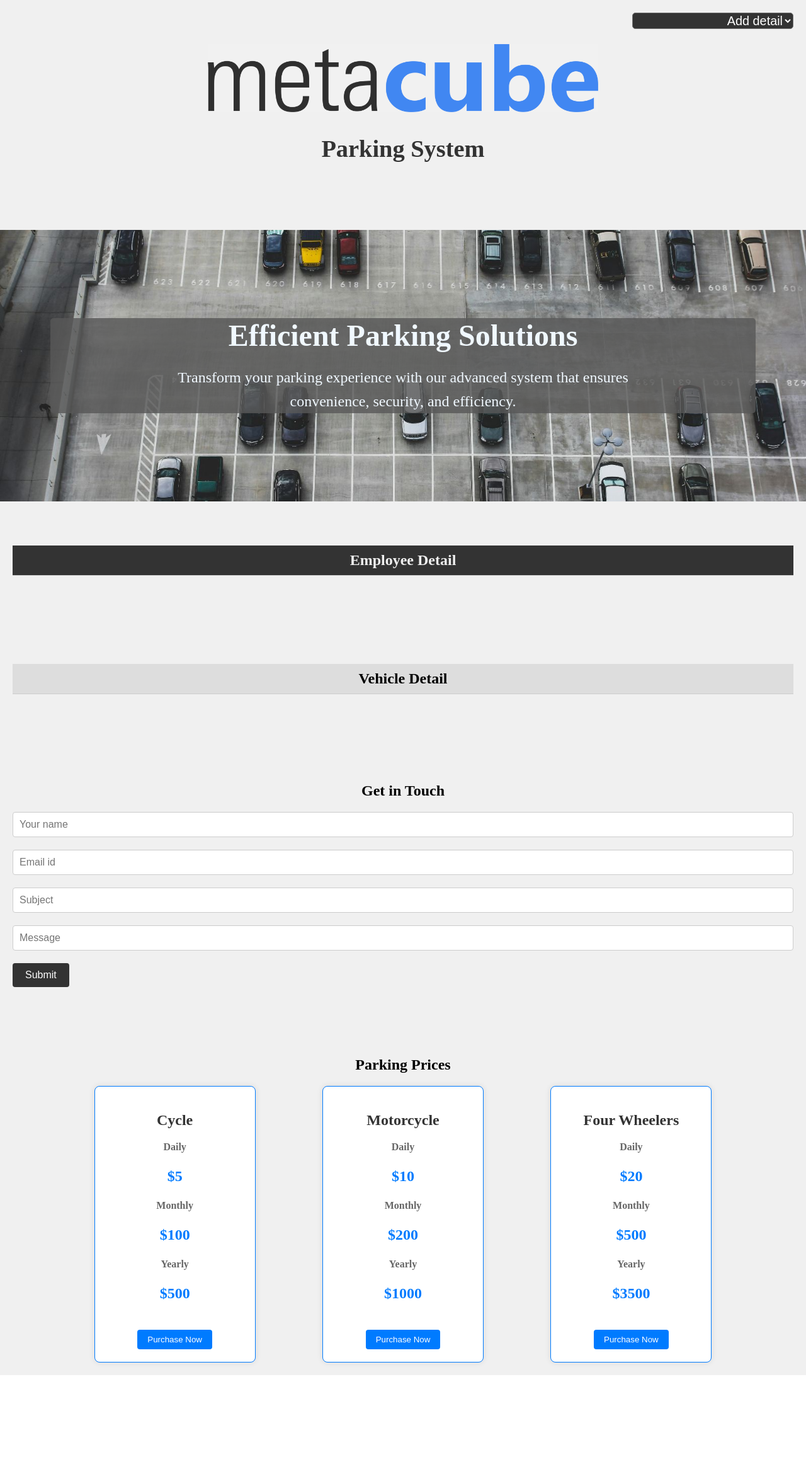
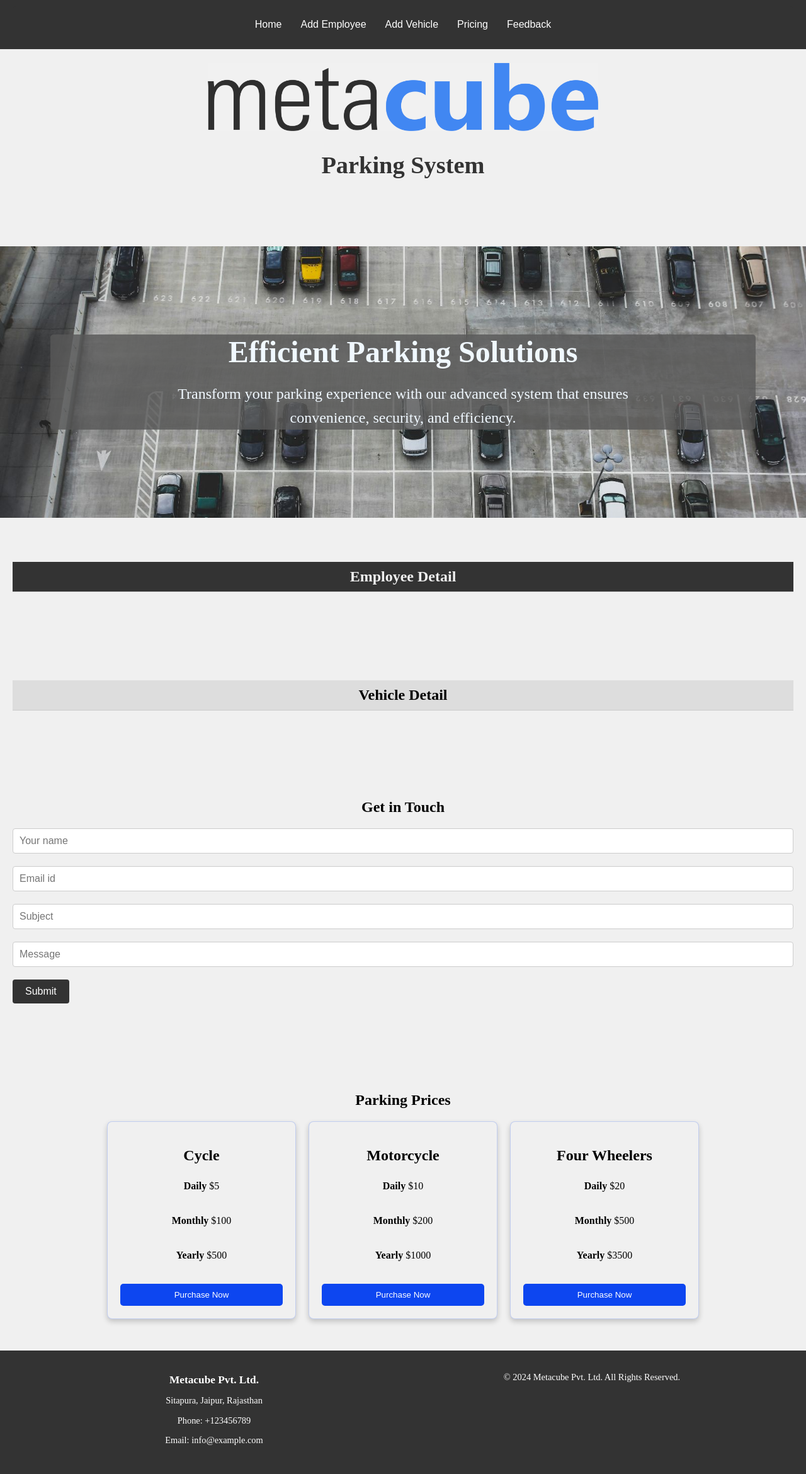
Before and after one commit to GauravMetacube/parking-system-landing-page, a plain HTML site: page index.html in a window 1280 px wide. Shown: the whole page at 63% size. Before the commit the page ends 2183 px from the top, so only its background shows below. Drawn offline with Linux system fonts and the light colour scheme.

Commit message:
Updated style: updated pricing table style and added header and footer

```diff
--- a/index.html
+++ b/index.html
@@ -11,19 +11,30 @@
 <body>
     <!-- header section with a navbar -->
     <section id="header">
-        <div class="image-container">
-            <img class="cover-img" src="files/metacube_logo.png" alt="metacube_logo">
-            <h1>Parking System</h1>
+        <nav class="full-screen">
+            <div class="navbar">
+                <a class="navItem" href="#header">Home</a>
+                <a class="navItem" href="#employee-section">Add Employee </a>
+                <a class="navItem" href="#vehicle-section">Add Vehicle</a>
+                <a class="navItem" href="#pricing">Pricing</a>
+                <a class="navItem" href="#feedback">Feedback</a>
             </div>
-        <nav>
+        </nav>
+        <nav class="mobile-screen">
             <select class="navbar" onchange="navigateToSection(this)">
-                <option class="navItem" value="#employee-section">Add detail</option>
+                <option class="navItem" value="#header">Home</option>
+                <option class="navItem" value="#employee-section">Add Employee </option>
                 <option class="navItem" value="#vehicle-section">Add Vehicle</option>
                 <option class="navItem" value="#pricing">Pricing</option>
                 <option class="navItem" value="#feedback">Feedback</option>
             </select>
         </nav>
+        <div class="image-container">
+            <img class="cover-img" src="files/metacube_logo.png" alt="metacube_logo">
+            <h1>Parking System</h1>
+        </div>
     </section>
+
     <section id="hero-section">
         <div class="hero-content">
             <h2 class="hero-title">Efficient Parking Solutions</h2>
@@ -47,7 +58,11 @@
                 </div>
                 <div class="form-group">
                     <label for="gender">Gender:</label>
-                    <input type="text" id="gender" name="gender" placeholder="Gender" required>
+                    <select required>
+                        <option>Male</option>
+                        <option>Female</option>
+                        <option>others</option>
+                    </select>
                 </div>
                 <div class="form-group">
                     <label for="email">Email:</label>
@@ -132,57 +147,25 @@
             </div>
         </form>
     </section>
+
     <!-- pricing section -->
-    <!-- <section id="pricing">
-        <h1>Parking Prices</h1>
-        <table class="pricing-table">
-            <thead>
-                <tr>
-                    <th></th>
-                    <th>Cycle</th>
-                    <th>Motorcycle</th>
-                    <th>Four Wheelers</th>
-                </tr>
-            </thead>
-            <tbody>
-                <tr>
-                    <td>Daily</td>
-                    <td>$5</td>
-                    <td>$10</td>
-                    <td>$20</td>
-                </tr>
-                <tr>
-                    <td>Monthly</td>
-                    <td>$100</td>
-                    <td>$200</td>
-                    <td>$500</td>
-                </tr>
-                <tr>
-                    <td>Yearly</td>
-                    <td>$500</td>
-                    <td>$1000</td>
-                    <td>$3500</td>
-                </tr>
-            </tbody>
-        </table>
-    </section> -->
     <section id="pricing">
         <h1>Parking Prices</h1>
-
+        <div class="pricing-table">
             <div class="pricing-item">
                 <h2>Cycle</h2>
                 <div class="pricing-details">
                     <div class="pricing-category">
-                    <h3>Daily</h3>
-                    <p>$5</p>
+                        <h3>Daily </h3>
+                        <p> $5</p>
                     </div>
                     <div class="pricing-category">
-                    <h3>Monthly</h3>
-                    <p>$100</p>
+                        <h3>Monthly </h3>
+                        <p> $100</p>
                     </div>
                     <div class="pricing-category">
-                    <h3>Yearly</h3>
-                    <p>$500</p>
+                        <h3>Yearly </h3>
+                        <p> $500</p>
                     </div>
                 </div>
                 <button class="purchase-button">Purchase Now</button>
@@ -192,16 +175,16 @@
                 <h2>Motorcycle</h2>
                 <div class="pricing-details">
                     <div class="pricing-category">
-                    <h3>Daily</h3>
-                    <p>$10</p>
+                        <h3>Daily </h3>
+                        <p> $10</p>
                     </div>
                     <div class="pricing-category">
-                    <h3>Monthly</h3>
-                    <p>$200</p>
+                        <h3>Monthly </h3>
+                        <p> $200</p>
                     </div>
                     <div class="pricing-category">
-                    <h3>Yearly</h3>
-                    <p>$1000</p>
+                        <h3>Yearly </h3>
+                        <p> $1000</p>
                     </div>
                 </div>
                 <button class="purchase-button">Purchase Now</button>
@@ -211,21 +194,35 @@
                 <h2>Four Wheelers</h2>
                 <div class="pricing-details">
                     <div class="pricing-category">
-                    <h3>Daily</h3>
-                    <p>$20</p>
+                        <h3>Daily </h3>
+                        <p> $20</p>
                     </div>
                     <div class="pricing-category">
-                    <h3>Monthly</h3>
-                    <p>$500</p>
+                        <h3>Monthly </h3>
+                        <p> $500</p>
                     </div>
                     <div class="pricing-category">
-                    <h3>Yearly</h3>
-                    <p>$3500</p>
+                        <h3>Yearly </h3>
+                        <p> $3500</p>
                     </div>
                 </div>
                 <button class="purchase-button">Purchase Now</button>
             </div>
+        </div>
     </section>
+    <footer>
+        <div class="footer-content">
+            <div class="organization-info">
+                <h3>Metacube Pvt. Ltd.</h3>
+                <p>Sitapura, Jaipur, Rajasthan</p>
+                <p>Phone: +123456789</p>
+                <p>Email: info@example.com</p>
+            </div>
+            <div class="copyright">
+                <p>&copy; 2024 Metacube Pvt. Ltd. All Rights Reserved.</p>
+            </div>
+        </div>
+    </footer>
 
 
     <script>
--- a/style.css
+++ b/style.css
@@ -4,6 +4,9 @@
 body{
     margin: 0;
     padding: 0;
+}
+a{
+    text-decoration: none;
 }
 
 section {
@@ -12,23 +15,82 @@ section {
     text-align: center;
 }
 
-.navbar {
+.full-screen {
+    position: fixed;
+    top: 0;
+    left: 0;
+    width: 100%;
+    z-index: 1000; /* Ensure the navbar is on top */
     background-color: #333;
     color: white;
-    text-align: right;
-    position: fixed;
-    top: 20px;
-    right: 20px;
-    width: 20%; /* Adjust width as needed */
+    padding: 10px 20px;
+}
+
+.navbar {
+    display: flex;
+    justify-content: center;
+    align-items: center;
+    background-color: #333;
+    color: white;
+    font-family: Arial, sans-serif;
+    padding: 10px 20px;
     border-radius: 5px;
-    font-size: 1.24em;
-    font-family: Arial, sans-serif;
 }
+
+.navItem {
+    text-decoration: none;
+    color: white;
+    padding: 10px 15px;
+}
+
+.navItem:hover {
+    border-radius: 5px;
+    background-color: #555;
+}
+
+.mobile-screen {
+    display: none; /* Hidden by default for larger screens */
+}
+
+@media (max-width: 768px) {
+    .navbar {
+        flex-direction: column;
+        position: fixed;
+        top: 0;
+        left: 0;
+        width: 100%;
+    }
+
+    .navbar.mobile-screen {
+        display: block; /* Display for mobile screens */
+    }
+
+    .navItem {
+        padding: 15px 20px;
+        text-align: center;
+        width: 100%;
+    }
+
+    select.navbar {
+        display: block;
+        width: 100%;
+        padding: 10px;
+        margin: 5px 0;
+        border: none;
+        background-color: #333;
+        color: white;
+        font-size: 1em;
+        cursor: pointer;
+    }
+}
+
+
 
 .image-container {
     text-align: center;
     color: #333;
     border-radius: 10px;
+    margin-top: 50px;
 }
 
 .image-container .hero-img {
@@ -40,6 +102,8 @@ section {
 .image-container .cover-img{
     max-width: 50%;
     margin-top: 20px;
+    display: block;
+    margin: 0 auto;
 }
 
 .image-container > h1 {
@@ -121,85 +185,133 @@ section {
 .form-group input[type="submit"]:hover {
     background-color: #555;
 }
-/* .pricing-table {
+
+
+label {
+    display: block;
+    font-weight: bold;
+    margin-bottom: 5px;
+}
+
+select {
     width: 100%;
-    border-collapse: collapse;
-    margin-top: 20px;
+    padding: 10px;
+    font-size: 1em;
+    border: 1px solid #ccc;
+    border-radius: 5px;
+    background-color: white;
 }
-.pricing-table td, .pricing-table th {
-    border: 1px solid #ccc;
-    padding: 10px;
-    text-align: center;
+
+/* Hover and focus styles */
+select:hover,
+select:focus {
+    border-color: #333;
 }
-.pricing-table th {
-    background-color: #333;
-    color: white;
-}
-.pricing-table button {
-    background-color: #333;
-    color: white;
-    border: none;
-    padding: 10px 20px;
-    cursor: pointer;
-}
-.pricing-table button:hover {
-    background-color: #555;
-} */
+
+
 #pricing {
     text-align: center;
-    background-color: #f0f0f0;
-    padding: 20px 0;
+    padding: 50px 0;
+}
+
+.pricing-table {
+    display: flex;
+    justify-content: center;
+    align-items: stretch;
+    gap: 20px;
 }
 
 .pricing-item {
-    display: inline-block;
-    vertical-align: top;
-    width: 20%;
-    margin: 0 4%;
-    background-color: #ffffff;
+    background-color: #f0f0f0;
+    padding: 20px;
     border-radius: 8px;
-    border: 1px solid #007bff;
-    box-shadow: 0 0 10px rgba(0, 0, 0, 0.1);
-    padding: 20px;
+    box-shadow: 0 4px 8px rgba(0, 0, 0, 0.2);
+    border: 1px solid rgb(13,70,240,0.2);
+    flex: 1;
+    max-width: 300px;
     text-align: center;
 }
 
 .pricing-item h2 {
-    color: #333333;
+    font-size: 1.5em;
+    margin-bottom: 10px;
 }
 
 .pricing-details {
-    margin-top: 20px;
-    text-align: center;
+    display: flex;
+    flex-direction: column;
+    gap: 5px;
 }
 
 .pricing-category {
-    margin-bottom: 15px;
+    display: flex;
+    justify-content: center;
+    align-items: center;
+    gap: 4px;
 }
 
 .pricing-category h3 {
-    font-size: 16px;
-    margin-bottom: 5px;
-    color: #666666;
-}
-
-.pricing-category p {
-    font-size: 24px;
+    font-size: 1em;
     font-weight: bold;
-    color: #007bff;
 }
 
 .purchase-button {
-    background-color: #007bff;
-    color: #ffffff;
+    display: block;
+    width: 100%;
+    padding: 10px;
+    margin-top: 20px;
+    background-color: rgb(13, 70, 240);
+    color:white;
     border: none;
-    padding: 8px 16px;
-    border-radius: 4px;
     cursor: pointer;
-    transition: background-color 0.3s ease;
-    margin-top: 20px;
+    border-radius: 5px;
+
 }
 
-.purchase-button:hover {
-    background-color: #0056b3;
+.purchase-button:hover{
+    background-color: rgb(62, 89, 170);
 }
+
+footer {
+    background-color: #333;
+    color: #fff;
+    padding: 20px 0;
+    text-align: center;
+    font-size: 0.9em;
+}
+
+.footer-content {
+    display: flex;
+    justify-content: space-around;
+    align-items: flex-start;
+    flex-wrap: wrap;
+    max-width: 1200px;
+    margin: 0 auto;
+}
+
+.organization-info {
+    flex: 1 1 300px; /* Flexible width, with a minimum width of 300px */
+    margin-bottom: 20px;
+    padding: 0 20px;
+}
+
+.organization-info h3 {
+    font-size: 1.2em;
+    margin-bottom: 10px;
+}
+
+.organization-info p {
+    margin-bottom: 5px;
+}
+
+.copyright {
+    flex: 1 1 300px; /* Flexible width, with a minimum width of 300px */
+    padding: 0 20px;
+}
+
+/* Responsive adjustments */
+@media (max-width: 768px) {
+    .footer-content {
+        flex-direction: column;
+    }
+}
```
Lines whose indentation alone changed are shown as unchanged.
